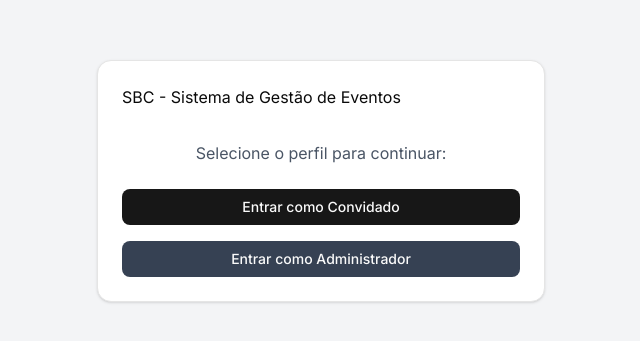
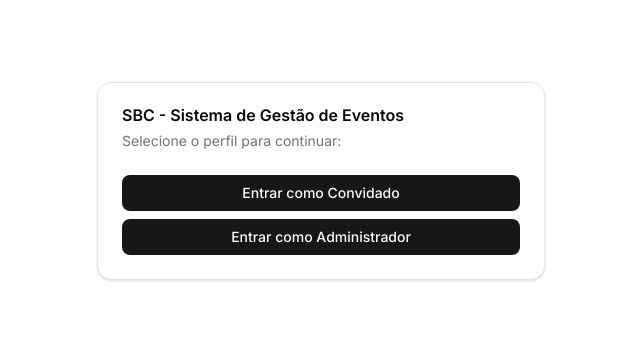
Before and after one commit to leosantos2003/App-Eventos-SBC, a Next.js app: page / in a window 1280 px wide. Shown: the part 219-560 px from the top of the page, without its empty margins (319-959 px from the left). Built offline with nearby package versions, Linux system fonts and the light colour scheme.

Commit message:
mudanças visuais

```diff
--- a/app/admin/dashboard/page.tsx
+++ b/app/admin/dashboard/page.tsx
@@ -4,7 +4,7 @@ import { Card, CardHeader, CardContent } from "@/components/ui/card";
 
 export default function AdminDashboard() {
   return (
-    <main className="min-h-screen bg-gray-50 p-8">
+    <main className="flex items-center justify-center min-h-screen bg-gray-50 p-8">
       <div className="max-w-6xl mx-auto">
         <h1 className="text-3xl font-bold mb-8 text-gray-800">Painel do Administrador</h1>
 
--- a/app/dashboard/page.tsx
+++ b/app/dashboard/page.tsx
@@ -1,5 +1,13 @@
 import Link from 'next/link'; // Importe o Link
-import { Card, CardHeader, CardContent } from "@/components/ui/card";
+import {
+  Card,
+  CardAction,
+  CardContent,
+  CardDescription,
+  CardFooter,
+  CardHeader,
+  CardTitle,
+} from "@/components/ui/card"
 import { Button } from "@/components/ui/button"; // Importe o Button
 import { events, users, userEvents } from "@/lib/data";
 
@@ -23,13 +31,13 @@ export default function UserDashboard() {
   }
 
   return (
-    <main className="min-h-screen bg-gray-50 p-8">
+    <main className="flex items-center justify-center min-h-screen bg-gray-50 p-8">
       <div className="max-w-4xl mx-auto">
         <h1 className="text-3xl font-bold mb-2 text-gray-800">Olá, {user.name}!</h1>
         <p className="text-gray-600 mb-8">Você foi convidado para o seguinte evento. Aqui estão os detalhes:</p>
 
         <Card>
-          <CardHeader>{event.name}</CardHeader>
+          <CardHeader><CardTitle>{event.name}</CardTitle></CardHeader>
           <CardContent>
             <div className="space-y-4">
               <p><strong>Data:</strong> {event.date}</p>
--- a/app/dashboard/request/page.tsx
+++ b/app/dashboard/request/page.tsx
@@ -20,7 +20,7 @@ export default function RequestRoomPage() {
   };
 
   return (
-    <main className="min-h-screen bg-gray-50 p-8">
+    <main className="flex items-center justify-center min-h-screen bg-gray-50 p-8">
       <div className="max-w-2xl mx-auto">
         <Card>
           <CardHeader>
--- a/app/page.tsx
+++ b/app/page.tsx
@@ -12,19 +12,23 @@ import {
 
 export default function LoginPage() {
   return (
-    <main className="flex items-center justify-center min-h-screen bg-gray-100">
+    <main className="flex items-center justify-center min-h-screen">
       <Card className="w-full max-w-md">
         <CardHeader>
-          SBC - Sistema de Gestão de Eventos
+          <CardTitle>
+            SBC - Sistema de Gestão de Eventos
+          </CardTitle>
+          <CardDescription>
+            Selecione o perfil para continuar:
+          </CardDescription>
         </CardHeader>
         <CardContent>
-          <p className="mb-6 text-center text-gray-600">Selecione o perfil para continuar:</p>
-          <div className="flex flex-col space-y-4">
+          <div className="flex flex-col gap-2">
             <Link href="/dashboard" passHref>
-              <Button className="w-full">Entrar como Convidado</Button>
+              <Button type="submit" className="w-full">Entrar como Convidado</Button>
             </Link>
             <Link href="/admin/dashboard" passHref>
-              <Button className="w-full bg-gray-700 hover:bg-gray-800">Entrar como Administrador</Button>
+              <Button className="w-full">Entrar como Administrador</Button>
             </Link>
           </div>
         </CardContent>
```
